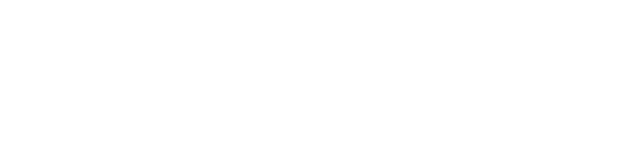
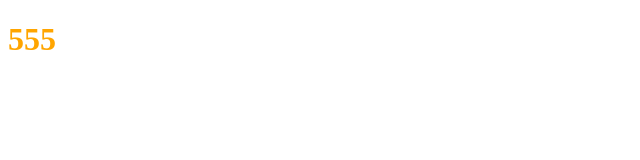
Before and after one commit to cheniwen/test, a plain HTML site: page index.html in a window 1280 px wide. Shown: the full height of the page, 0-640 px from the left. Drawn offline with Linux system fonts and the light colour scheme.

Commit message:
新增css

```diff
--- /dev/null
+++ b/css/all.css
@@ -0,0 +1,3 @@
+h1{
+    color: orange;
+}
--- a/index.html
+++ b/index.html
@@ -5,8 +5,9 @@
     <meta http-equiv="X-UA-Compatible" content="IE=edge">
     <meta name="viewport" content="width=device-width, initial-scale=1.0">
     <title>Document</title>
+    <link rel="stylesheet" href="css/all.css" />
 </head>
 <body>
-
+    <h1>555</h1>
 </body>
 </html>
```
